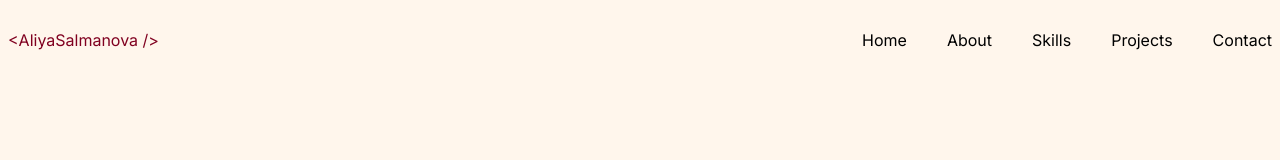
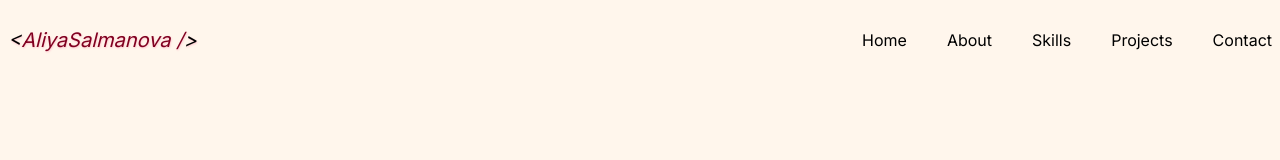
Before and after one commit to AliyaSalmanova1/Personal-Portfolio, a Next.js app in the folder nextjs-dashboard/: page / in a window 1280 px wide. Shown: the top 160 px of the page. Built offline with nearby package versions, Linux system fonts and the light colour scheme; no server answers.

Commit message:
navbar styling looks good but transition doesn't work yet

```diff
--- a/nextjs-dashboard/src/app/globals.css
+++ b/nextjs-dashboard/src/app/globals.css
@@ -21,6 +21,10 @@ html {
   }
 }
 
+.text-shadow{
+  text-shadow: 0.5px 1px 2px pink;
+}
+
 body {
   color: rgb(var(--foreground-rgb));
   background: linear-gradient(
--- a/nextjs-dashboard/src/components/Navbar.tsx
+++ b/nextjs-dashboard/src/components/Navbar.tsx
@@ -3,6 +3,7 @@ import {useState, useEffect} from "react"
 import Link from 'next/link';
 
 import {AiOutlineMenu, AiOutlineClose } from 'react-icons/ai';
+import {FaGithub, FaLinkedinIn, FaEnvelope} from "react-icons/fa"
 
 
 const AliyaSalmanova = () => {
@@ -38,9 +39,11 @@ const Navbar = () => {
                 "bg-[#fff6ec] sticky top-0 z-[999] h-20 w-full px-2 flex justify-between items-center"
             }>
 
-                <h1 className="text-[#800020]">
-                <span>{"<"}</span><span>AliyaSalmanova</span><span>{" />"}</span>
-                </h1>
+                <h3 className="italic text-xl text-shadow">
+                    <span>{"<"}</span>
+                    <span className="text-[#800020]">AliyaSalmanova /</span>
+                    <span>{">"}</span>
+                </h3>
 
                 <ul className="hidden md:flex">
                     <li className="ml-10"><Link href='/'>Home</Link></li>
@@ -73,18 +76,22 @@ const Navbar = () => {
                 {/* Side Drawer Menu */}
 
                 <div className={
-                    nav ? "bg-[#fff6ec] fixed left-0 top-0 w-[75%] h-screen z-[999] sticky px-5 py-6" :
-                    "bg-[#fff6ec] fixed left-[-100%] top-0 z-[999] px-4 py-6"
+                    nav ? "bg-[#fff6ec] fixed left-0 top-0 w-[75%] h-screen z-[999] sticky px-5 py-6  ease-in duration-300" :
+                    "bg-[#fff6ec] fixed left-[-100%] top-0 z-[999] px-5 py-6  ease-in duration-300"
                 }>
-                    <div className="flex justify-between items-center mb-6">
-                        <div><span>{"<"}</span><span>AliyaSalmanova</span><span>{" />"}</span> </div>
+                    <div className="flex justify-between items-end mb-16">
+                        <h3 className="italic text-xl text-shadow">
+                            <span>{"<"}</span>
+                            <span className="text-[#800020]">AliyaSalmanova /</span>
+                            <span>{">"}</span>
+                        </h3>
                         <div onClick={handleNav}
                         className="rounded-full shadow-xl shadow-gray-400 p-3 cursor-pointer">
                             <AiOutlineClose />
                         </div>
                     </div>
 
-                    <span className="uppercase">Let's build something together</span>
+                    <span className="uppercase ">Let's build something together</span>
                     <hr className="bg-[#800020] my-5"></hr>
                     <ul className="">
                         <li className="py-4" onClick={() => setNav(false)}>
@@ -104,6 +111,29 @@ const Navbar = () => {
                         </li>
                     </ul>
 
+                    <h3 className="text-[#800020] mt-32 uppercase">let's connect</h3>
+                    <div className="flex justify-evenly mt-10">
+                        <a className="rounded-full shadow-lg shadow-gray-400 cursor:pointer hover:scale-110 ease-in duration-300
+                        flex w-[48px] h-[48px]
+                        "
+                        href="https://github.com/AliyaSalmanova1">
+                            <FaGithub className="
+                            mx-auto self-center"/>
+                        </a>
+                        <a className="rounded-full shadow-lg shadow-gray-400
+                        flex w-[48px] h-[48px]"
+                        href="https://www.linkedin.com/in/aliya-salmanova-4150711b6/">
+                            <FaLinkedinIn className="
+                            mx-auto self-center"/>
+                        </a>
+                        <a href="mailto:aliyasalmanova1@gmail.com"
+                        className="rounded-full shadow-lg shadow-gray-400
+                        flex w-[48px] h-[48px]">
+                            <FaEnvelope className="
+                            mx-auto self-center"/>
+                        </a>
+                    </div>
+
                 </div>
 
             </div>
```
